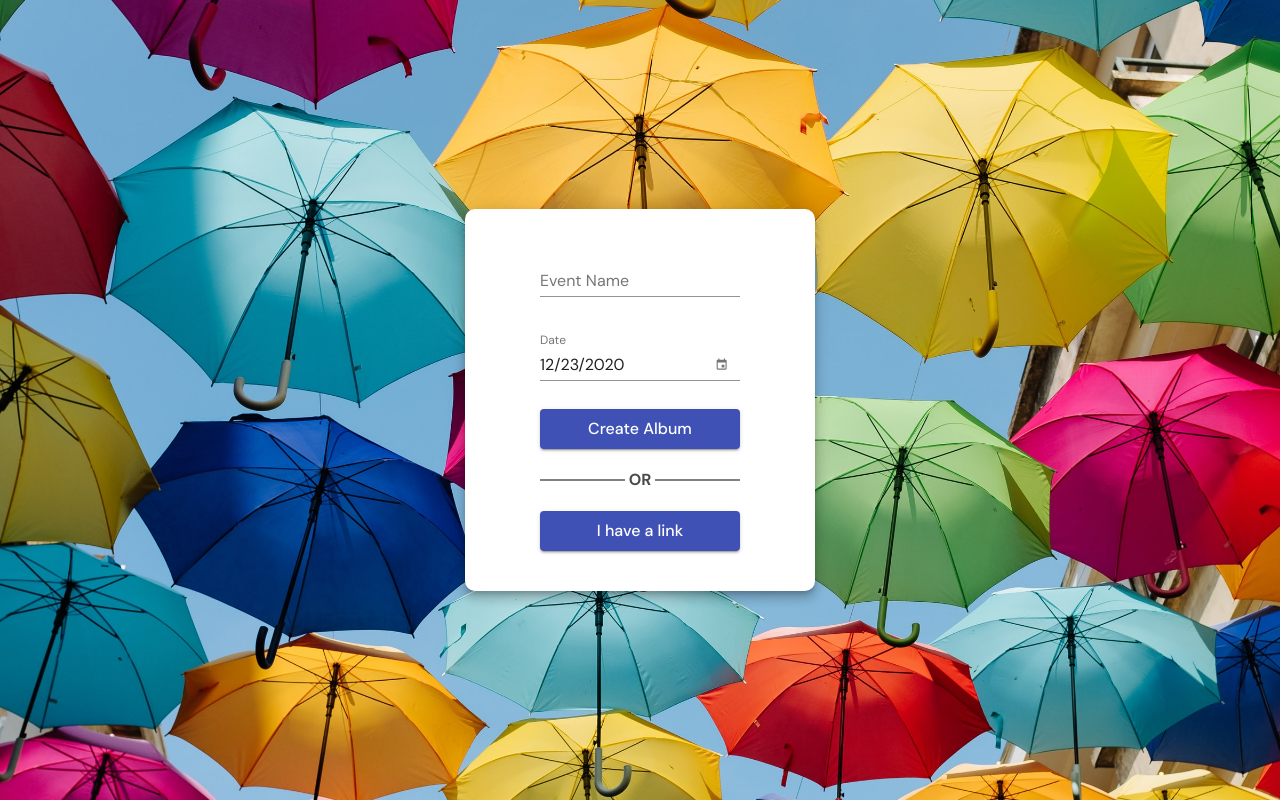
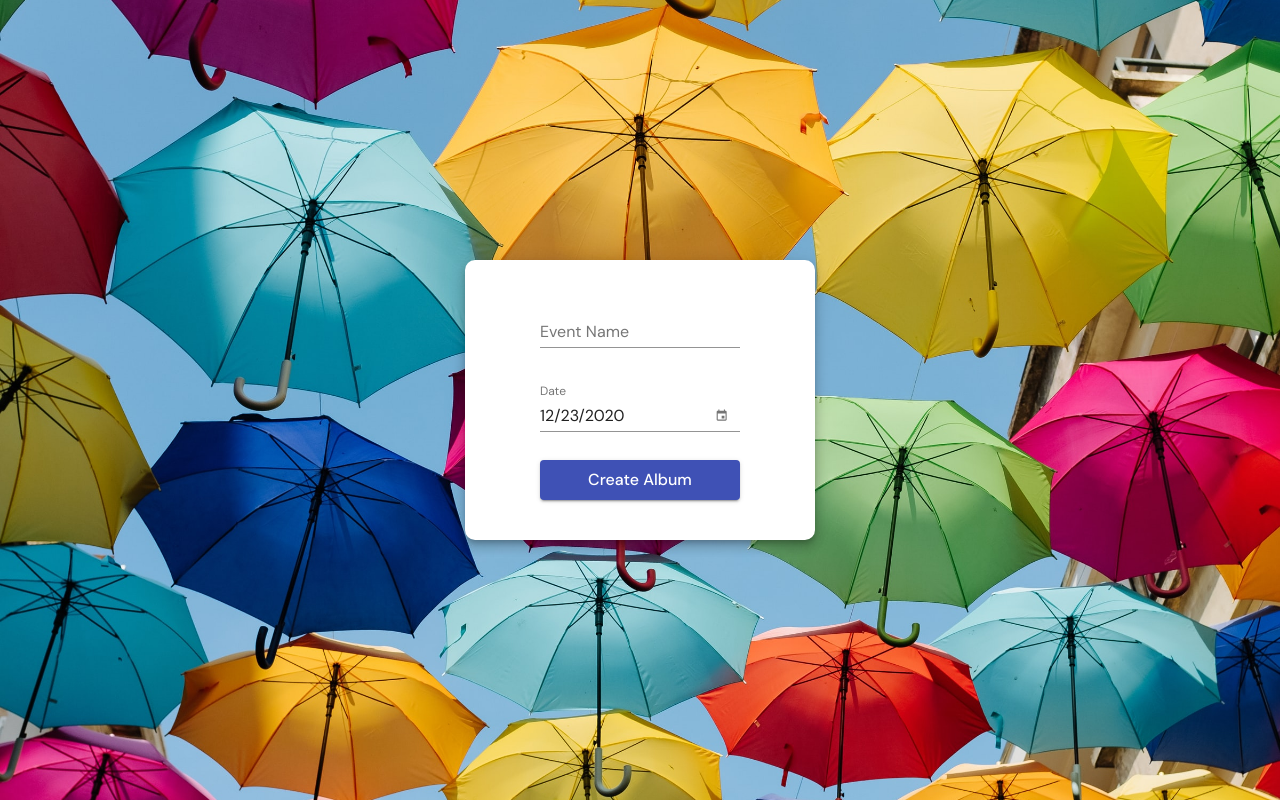
Before and after one commit to garethlau/pixelpush, a React (Create React App) app in the folder client/: page / in a window 1280 px wide. Built offline with nearby package versions, Linux system fonts and the light colour scheme.

Commit message:
Remove join button

```diff
--- a/client/src/_pages/Home.js
+++ b/client/src/_pages/Home.js
@@ -1,7 +1,7 @@
+import React, { useState } from "react";
 import { makeStyles } from "@material-ui/core/styles";
 import TextField from "@material-ui/core/TextField";
 import { useHistory } from "react-router-dom";
-import { useState } from "react";
 import { useSnackbar } from "notistack";
 import {
   MuiPickersUtilsProvider,
@@ -12,7 +12,6 @@ import DateFnsUtils from "@date-io/date-fns";
 import useCreateAlbum from "../_mutations/useCreateAlbum";
 // Components
 import Button from "../_components/Button";
-import Seperator from "../_components/Seperator";
 // Hooks
 import useTextInput from "../_hooks/useTextInput";
 // Assets
@@ -105,6 +104,7 @@ export default function Home() {
   }
 
   return (
+    <React.Fragment>
       <div className={classes.root}>
         <img src={backgroundImg} className={classes.backgroundImg} />
         <div className={classes.parent}>
@@ -148,17 +148,9 @@ export default function Home() {
                 Create Album
               </Button>
             </div>
-          <div className={classes.input}>
-            <Seperator>OR</Seperator>
-          </div>
-
-          <div className={classes.input}>
-            <Button fullWidth variant="contained" color="primary">
-              I have a link
-            </Button>
           </div>
         </div>
       </div>
-    </div>
+    </React.Fragment>
   );
 }
```
Lines whose indentation alone changed are shown as unchanged.
